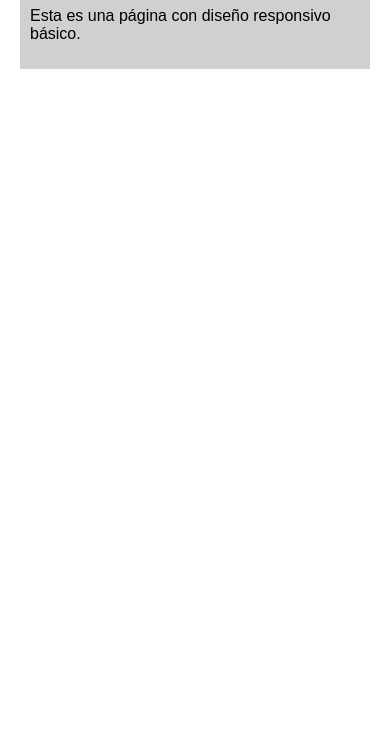
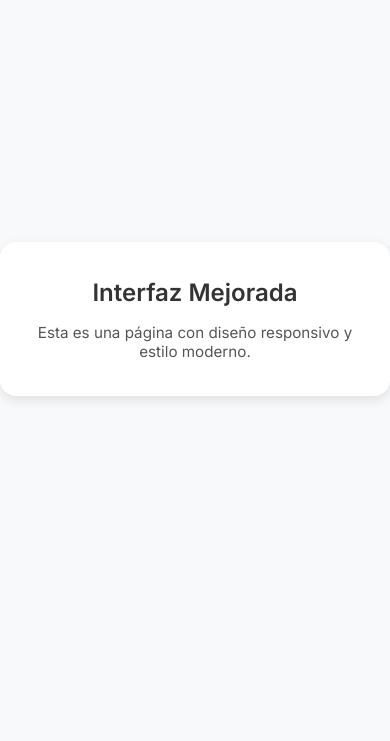
Before and after one commit to DevSoft-9A-2025/github-flow, a plain HTML site: page index.html in a window 390 px wide. Shown: the part 103-844 px from the top of the page. Drawn offline with Linux system fonts and the light colour scheme.

Commit message:
Mejoras responsivas en index.html

```diff
--- a/index.html
+++ b/index.html
@@ -4,21 +4,51 @@
   <meta charset="UTF-8" />
   <meta name="viewport" content="width=device-width, initial-scale=1.0" />
   <title>Mejora Interfaz</title>
+  <link href="https://fonts.googleapis.com/css2?family=Inter:wght@400;600&display=swap" rel="stylesheet">
   <style>
     body {
-      font-family: Arial, sans-serif;
-      margin: 20px;
+      font-family: 'Inter', sans-serif;
+      background-color: #f8f9fa;
+      margin: 0;
       padding: 0;
+      display: flex;
+      align-items: center;
+      justify-content: center;
+      min-height: 100vh;
     }
+
     .container {
-      max-width: 600px;
-      margin: auto;
-      padding: 10px;
-      background-color: #f0f0f0;
+      background-color: #ffffff;
+      max-width: 500px;
+      width: 90%;
+      padding: 30px;
+      border-radius: 16px;
+      box-shadow: 0 4px 12px rgba(0, 0, 0, 0.1);
+      text-align: center;
     }
-    @media (max-width: 600px) {
+
+    h1 {
+      font-size: 1.8rem;
+      color: #333;
+      margin-bottom: 10px;
+    }
+
+    p {
+      color: #555;
+      font-size: 1rem;
+    }
+
+    @media (max-width: 480px) {
       .container {
-        background-color: #d0d0d0;
+        padding: 20px;
+      }
+
+      h1 {
+        font-size: 1.5rem;
+      }
+
+      p {
+        font-size: 0.95rem;
       }
     }
   </style>
@@ -26,7 +56,7 @@
 <body>
   <div class="container">
     <h1>Interfaz Mejorada</h1>
-    <p>Esta es una página con diseño responsivo básico.</p>
+    <p>Esta es una página con diseño responsivo y estilo moderno.</p>
   </div>
 </body>
 </html>
```
